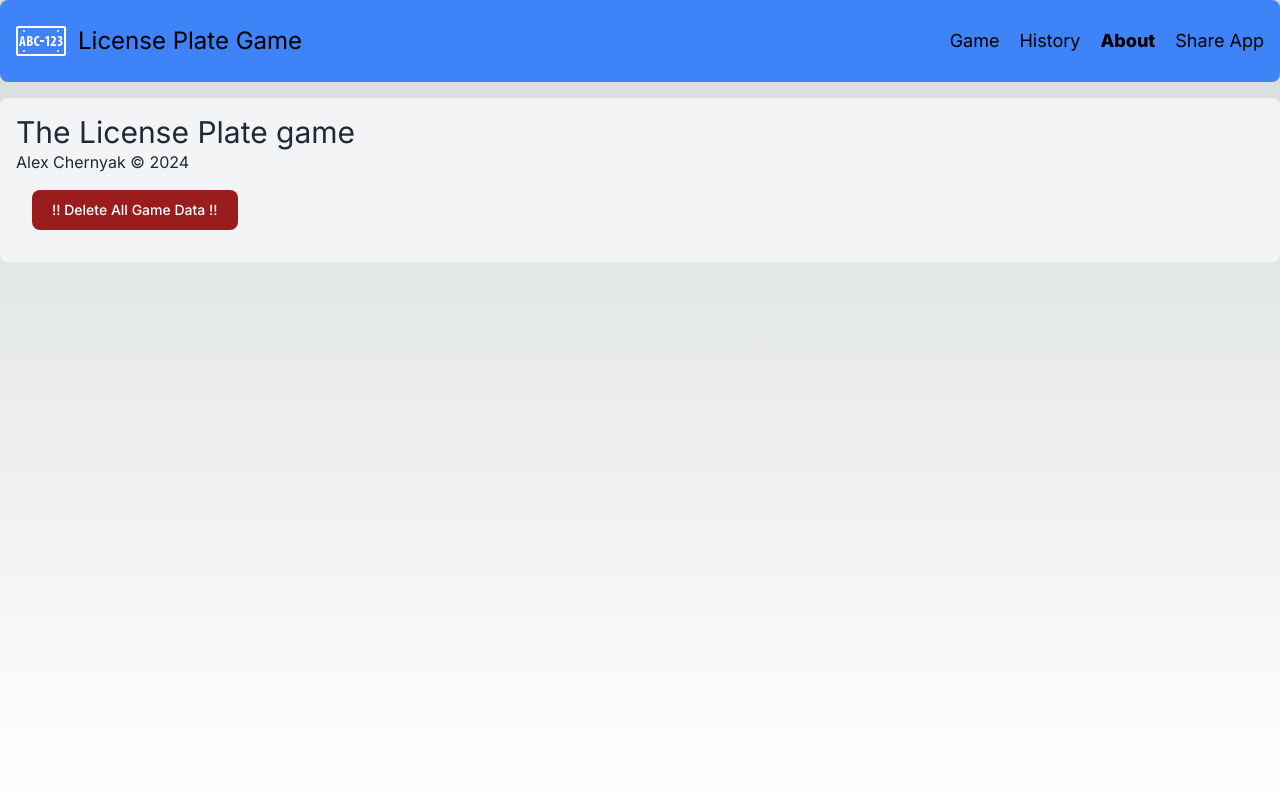
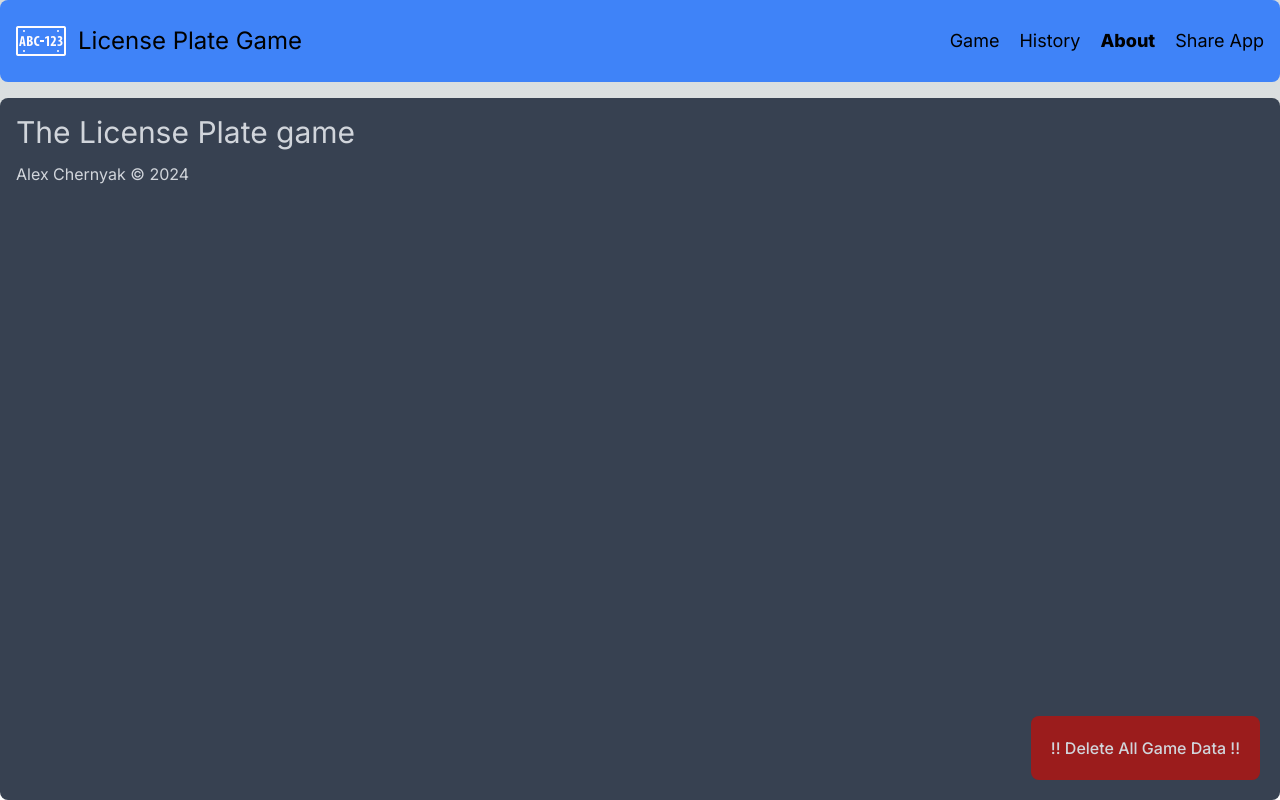
Before and after one commit to aspirinonfire/thegame, a Next.js app: page /about in a window 1280 px wide. Built offline with nearby package versions, Linux system fonts and the light colour scheme.

Commit message:
main content css cleanup

```diff
--- a/app/about/page.tsx
+++ b/app/about/page.tsx
@@ -8,12 +8,13 @@ export default function About() {
 
   return (
     <>
-      <h2 className="text-3xl text-gray-800">The License Plate game</h2>
-      <p className={`text-gray-800 md:text-small md:leading-normal`}>
+      <h2 className="text-3xl pb-3">The License Plate game</h2>
+      <p className="text-small leading-normal">
         Alex Chernyak &copy; 2024
       </p>
-      <div className="text-black">
-        <button type="button" className="text-white bg-red-800 hover:bg-red-900 focus:outline-none focus:ring-4 focus:ring-gray-300 font-medium rounded-lg text-sm px-5 py-2.5 me-2 m-4 dark:bg-red-800 dark:hover:bg-red-700 dark:focus:ring-gray-700 dark:border-gray-700"
+      <div>
+        <button type="button"
+          className="fixed bottom-0 right-0 p-5 m-5 bg-red-800 hover:bg-red-700 focus:ring-gray-700 border-gray-700 focus:outline-none focus:ring-4 font-medium rounded-lg"
           onClick={clearLocalStorage}>
            !! Delete All Game Data !!
         </button>
--- a/app/game/page.tsx
+++ b/app/game/page.tsx
@@ -60,19 +60,21 @@ export default function Game() {
   function renderCurrentGameContents() {
     return (
       <>
-        <div>
-          <h1 className="text-3xl text-black">::Game:: Score: {currentGame?.score.totalScore} </h1>
+        <div className="flex">
+          <h1 className="text-3xl">::Game:: Score: {currentGame?.score.totalScore} </h1>
         </div>
-        <div className="py-5">
+
+        <div className="flex py-5">
           <UsMap argType="activeGame" plateSpots={currentPlateSpots} onMapClick={() => setShowPicker(true)} />
         </div>
-        <div className="py-5">
-          <p className="text-xl text-gray-800 md:text-3xl md:leading-normal">
+
+        <div className="flex py-5">
+          <p className="text-xl text-gray-200 md:text-3xl md:leading-normal">
             ...game
           </p>
         </div>
 
-        <div className="flex flex-row justify-end">
+        <div className="flex justify-end items-end fixed bottom-0 right-5">
           <button type="button" className="text-white bg-gray-800 hover:bg-gray-900 focus:outline-none focus:ring-4 focus:ring-gray-300 font-medium rounded-lg text-sm px-5 py-2.5 me-2 m-4 dark:bg-gray-800 dark:hover:bg-gray-700"
             onClick={tryEndGame}>
             We have arrived!
--- a/app/history/page.tsx
+++ b/app/history/page.tsx
@@ -34,7 +34,7 @@ export default function History() {
   return (
     <>
       <div>
-          <h1 className="text-3xl text-black">
+        <h1 className="text-3xl">
           {isFetchingPastGames ? "Fetching Past Games" : `Total Games Played: ${pastGames.length}`}
         </h1>
       </div>
--- a/app/layout.tsx
+++ b/app/layout.tsx
@@ -88,19 +88,15 @@ export default function RootLayout({
 
   function showFetchedContent() {
     return (
-      <div className="flex flex-col gap-6 rounded-lg bg-gray-100">
-        <div className="px-4 py-4 h-full">
+      <div className="px-4 py-4">
         {children}
-        </div>
       </div>);
   }
 
   function showIsFetching() {
     return (
-      <div className="flex flex-col gap-6 rounded-lg bg-gray-100">
       <div className="px-4 py-4 text-gray-800">
         ...Fetching Data
-        </div>
       </div>);
   }
 
@@ -113,6 +109,43 @@ export default function RootLayout({
         <a href="#" className="block">Share App</a>
       </>
     );
+  }
+
+  function renderNavBar() {
+    return (
+      <nav className="flex items-center justify-between">
+        <div className="flex flex-row items-center gap-3">
+          <Image
+            src="/icons/license-plate-outlined-50.png"
+            alt="Game Logo"
+            width={50}
+            height={50}
+          />
+          <span className="text-2xl">License Plate Game</span>
+        </div>
+        <button type="button"
+          className="inline-flex items-center p-2 w-10 h-10 justify-center md:hidden text-sm hover:bg-gray-700 focus:ring-gray-600" aria-controls="navbar-default"
+          onClick={() => setIsDrawerMenuOpen(true)}>
+          <span className="sr-only">Open main menu</span>
+          <svg className="w-5 h-5" aria-hidden="true" xmlns="http://www.w3.org/2000/svg" fill="none" viewBox="0 0 17 14">
+            <path stroke="currentColor" strokeLinecap="round" strokeLinejoin="round" strokeWidth="2" d="M1 1h15M1 7h15M1 13h15" />
+          </svg>
+        </button>
+        <div className="hidden md:flex grow gap-5 justify-end text-lg">
+          {renderNavLinks()}
+        </div>
+        <Drawer className="md:hidden bg-blue-500"
+          open={isDrawerMenuOpen}
+          onClose={() => setIsDrawerMenuOpen(false)}
+          position="right"
+          backdrop={true}>
+          <Drawer.Items>
+            <div className="flex h-full flex-col justify-between gap-6 text-2xl pl-5 pt-5" onClick={() => setIsDrawerMenuOpen(false)}>
+              {renderNavLinks()}
+            </div>
+          </Drawer.Items>
+        </Drawer>
+      </nav> );
   }
 
   return (
@@ -132,54 +165,20 @@ export default function RootLayout({
             currentGame,
             setNewCurrentGame: (newCurrentGame) => {
               setCurrentGame(newCurrentGame);
-             }}}>
+            }
+          }}>
 
-            <div className="flex-col min-h-screen">
+            <div className="flex flex-col min-h-screen">
               <header className="flex-row rounded-lg bg-blue-500 p-4">
-                <nav className="flex items-center justify-between">
-                  <div className="flex flex-row items-center gap-3">
-                    <Image
-                      src="/icons/license-plate-outlined-50.png"
-                      alt="Game Logo"
-                      width={50}
-                      height={50}
-                    />
-                    <span className="text-2xl">License Plate Game</span>
-                  </div>
-                  <button type="button"
-                    className="inline-flex items-center p-2 w-10 h-10 justify-center md:hidden text-sm hover:bg-gray-700 focus:ring-gray-600" aria-controls="navbar-default"
-                    onClick={() => setIsDrawerMenuOpen(true)}>
-                    <span className="sr-only">Open main menu</span>
-                    <svg className="w-5 h-5" aria-hidden="true" xmlns="http://www.w3.org/2000/svg" fill="none" viewBox="0 0 17 14">
-                      <path stroke="currentColor" strokeLinecap="round" strokeLinejoin="round" strokeWidth="2" d="M1 1h15M1 7h15M1 13h15"/>
-                    </svg>
-                  </button>
-                  <div className="hidden md:flex grow gap-5 justify-end text-lg">
-                    { renderNavLinks() }
-                  </div>
-                  <Drawer className="md:hidden bg-blue-500"
-                    open={isDrawerMenuOpen}
-                    onClose={() => setIsDrawerMenuOpen(false) }
-                    position="right"
-                    backdrop={true}>
-                    <Drawer.Items>
-                      <div className="flex h-full flex-col justify-between gap-6 text-2xl pl-5 pt-5" onClick={() => setIsDrawerMenuOpen(false)}>
-                        { renderNavLinks() }
-                      </div>
-                    </Drawer.Items>
-                  </Drawer>
-                </nav>
+                { renderNavBar() }
               </header>
 
-              <main className="flex flex-col">
-                <div className="mt-4">
-                  { needsFetch ? showIsFetching() : showFetchedContent() }
-                </div>
+              <main className="flex flex-col flex-grow mt-4 rounded-lg bg-gray-700 text-gray-300">
+                {needsFetch ? showIsFetching() : showFetchedContent()}
               </main>
             </div>
           </CurrentGameContext.Provider>
         </CurrentUserAccountContext.Provider>
       </body>
-    </html>
-  );
+    </html> );
   }
```
Lines whose indentation alone changed are shown as unchanged.
